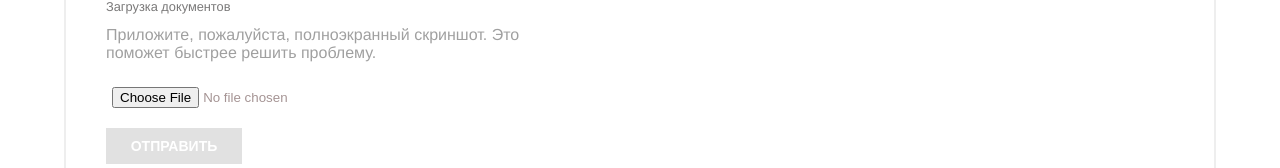
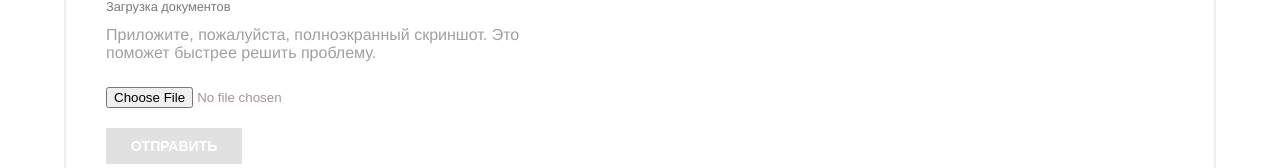
Before and after one commit to SmokenSpanish/test-maximum-education, a Vue app: page / in a window 1280 px wide. Shown: the part 759-927 px from the top of the page. Built offline with nearby package versions, Linux system fonts and the light colour scheme; no server answers.

Commit message:
feat: final check

```diff
--- a/src/components/FileForm.vue
+++ b/src/components/FileForm.vue
@@ -28,5 +28,6 @@ export default {
 
 .form__file-input {
   border: none;
+  padding-left: 0;
 }
 </style>
--- a/src/components/ThemeForm.vue
+++ b/src/components/ThemeForm.vue
@@ -91,6 +91,6 @@ export default {
 
 <style>
   .form__input {
-    margin-bottom: 20px;;
+    margin-bottom: 20px;
   }
 </style>
```
